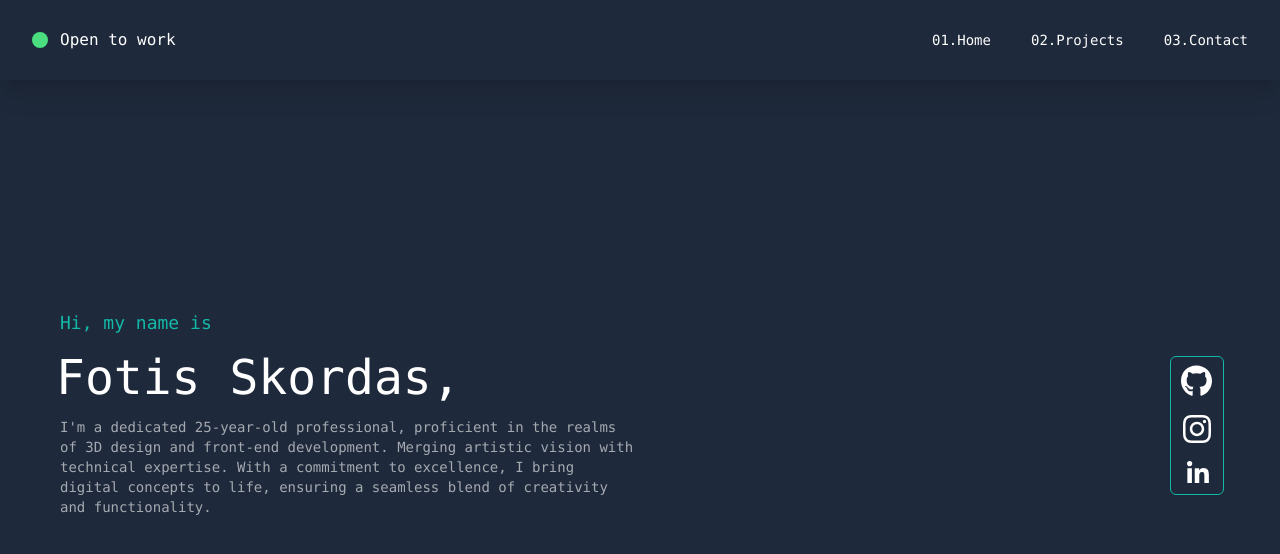
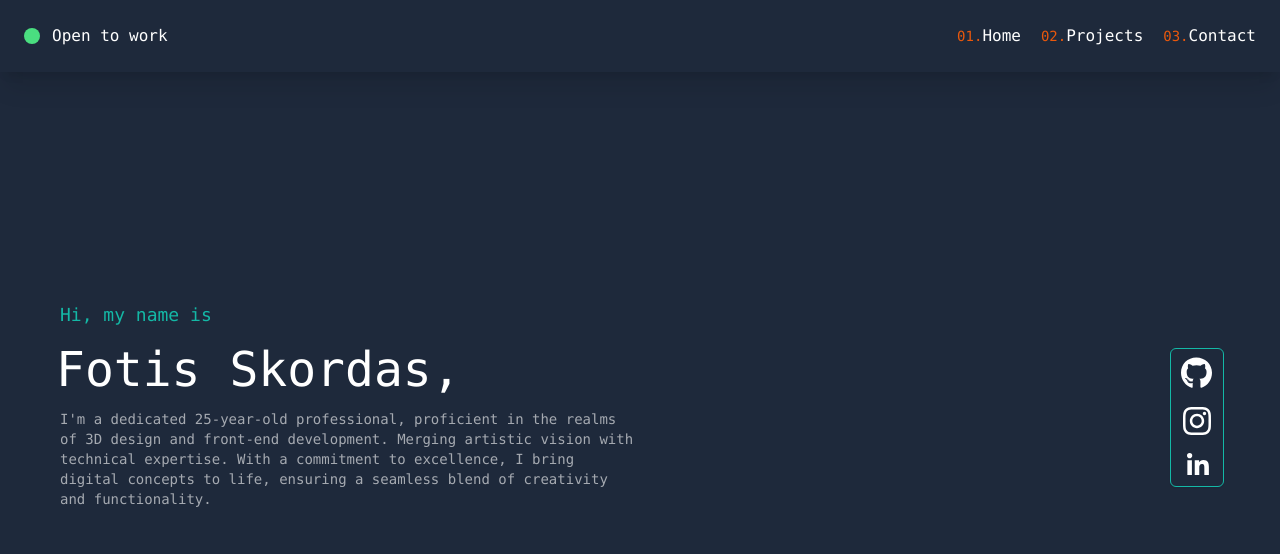
Before and after one commit to fwthsskordas/Personal_Portofolio, a Vue app: page / in a window 1280 px wide. Shown: the top 554 px of the page. Built offline with nearby package versions, Linux system fonts and the light colour scheme.

Commit message:
Fix Ui responsive bugs

```diff
--- a/src/components/Navbar.vue
+++ b/src/components/Navbar.vue
@@ -1,18 +1,44 @@
+<script setup>
+import { ref, onMounted, watch } from "vue";
+let showMenu = ref(false);
+let burgerIconShouldBeVisible = ref(true);
+// const screenWidth = ref(window.innerWidth);
+
+let Links = [
+
+  { number: "01.", name: "Home", link: "/" },
+  //   { name: "02.About", link: "/about" },
+  { number: "02.", name: "Projects", link: "/projects" },
+  //   { name: "04.Skills", link: "/skills" },
+  { number: "03.", name: "Contact", link: "/contact" },
+];
+
+function toggleNav() {
+  showMenu.value = !showMenu.value
+  burgerIconShouldBeVisible = false;
+}
+
+</script>
+
 <template>
-  <div class="bg-slate-800 text-white py-3 px-6 shadow-xl font-mono">
-    <nav class="container px-2 py-4 mx-auto md:flex md:justify-between sm:flex sm:justify-between sm:mx-auto">
-      <div class="flex items-center justify-between">
-        <!-- <span class="font-mono tracking-wider md:text-lg ls:text-sm">Fotis Skordas</span> -->
-        <div class="flex flex-row justify-center items-center gap-3 font-mono">
-          <svg class="flex items-center justify-center h-4 w-4 bg-green-400 rounded-full text-white" fill="none"
-            stroke="currentColor" viewBox="0 0 24 24" xmlns="http://www.w3.org/2000/svg">
+  <nav class="bg-slate-800  text-white py-6 px-6 shadow-xl font-mono flex justify-between">
+    <div class="flex flex-row justify-center items-center gap-3">
+      <svg class="h-4 w-4 bg-green-400 rounded-full " stroke="currentColor" viewBox="0 0 24 24"
+        xmlns="http://www.w3.org/2000/svg">
       </svg>
       <span>Open to work</span>
     </div>
-        <!-- Mobile menu button -->
+    <div class="flex justify-between items-center space-x-4 ">
+      <ul :class="showMenu ? '' : 'hidden'" class="md:flex md:flex-row md:items-center md:space-x-5">
+        <li v-for="link in Links">
+          <a :href="link.link" class="hover:cursor-pointer ls:text-sm hover:text-orange-600">
+            <span class="text-orange-600 text-sm">{{ link.number }}</span><span class="text-base">{{ link.name }}</span>
+          </a>
+        </li>
+      </ul>
+    </div>
     <div @click="toggleNav" class="md:hidden">
-          <button type="button"
-            class="text-gray-100 hover:text-gray-400 focus:outline-none focus:text-gray-400 ls:float-right">
+      <button type="button" class="text-gray-100 hover:text-gray-400 focus:outline-none focus:text-gray-400 ">
         <svg viewBox="0 0 24 24" class="w-6 h-6 fill-current">
           <path fill-rule="evenodd"
             d="M4 5h16a1 1 0 0 1 0 2H4a1 1 0 1 1 0-2zm0 6h16a1 1 0 0 1 0 2H4a1 1 0 0 1 0-2zm0 6h16a1 1 0 0 1 0 2H4a1 1 0 0 1 0-2z">
@@ -20,36 +46,7 @@
         </svg>
       </button>
     </div>
-      </div>
-      <ul :class="showMenu ? 'flex ' : 'hidden'" class="flex-col
-          mt-8
-          space-y-2
-          md:flex md:space-y-0 md:flex-row md:items-center md:space-x-10 md:mt-0
-          ">
-        <li v-for="link in Links">
-          <a :href="link.link" class="hover:cursor-pointer ls:text-sm hover:text-orange-600 ">
-            {{ link.name }}
-          </a>
-        </li>
-      </ul>
   </nav>
-  </div>
 </template>
 
-<script setup>
-import { ref } from "vue";
-let showMenu = ref(false);
-
-let Links = [
-
-  { name: "01.Home", link: "/" },
-  //   { name: "02.About", link: "/about" },
-  { name: "02.Projects", link: "/projects" },
-  //   { name: "04.Skills", link: "/skills" },
-  { name: "03.Contact", link: "/contact" },
-];
-
-const toggleNav = () => (showMenu.value = !showMenu.value);
-</script>
-
 <style scoped></style>
```
Also changed, not shown: src/views/Home.vue (+3 -35 lines). Lines whose indentation alone changed are shown as unchanged.
